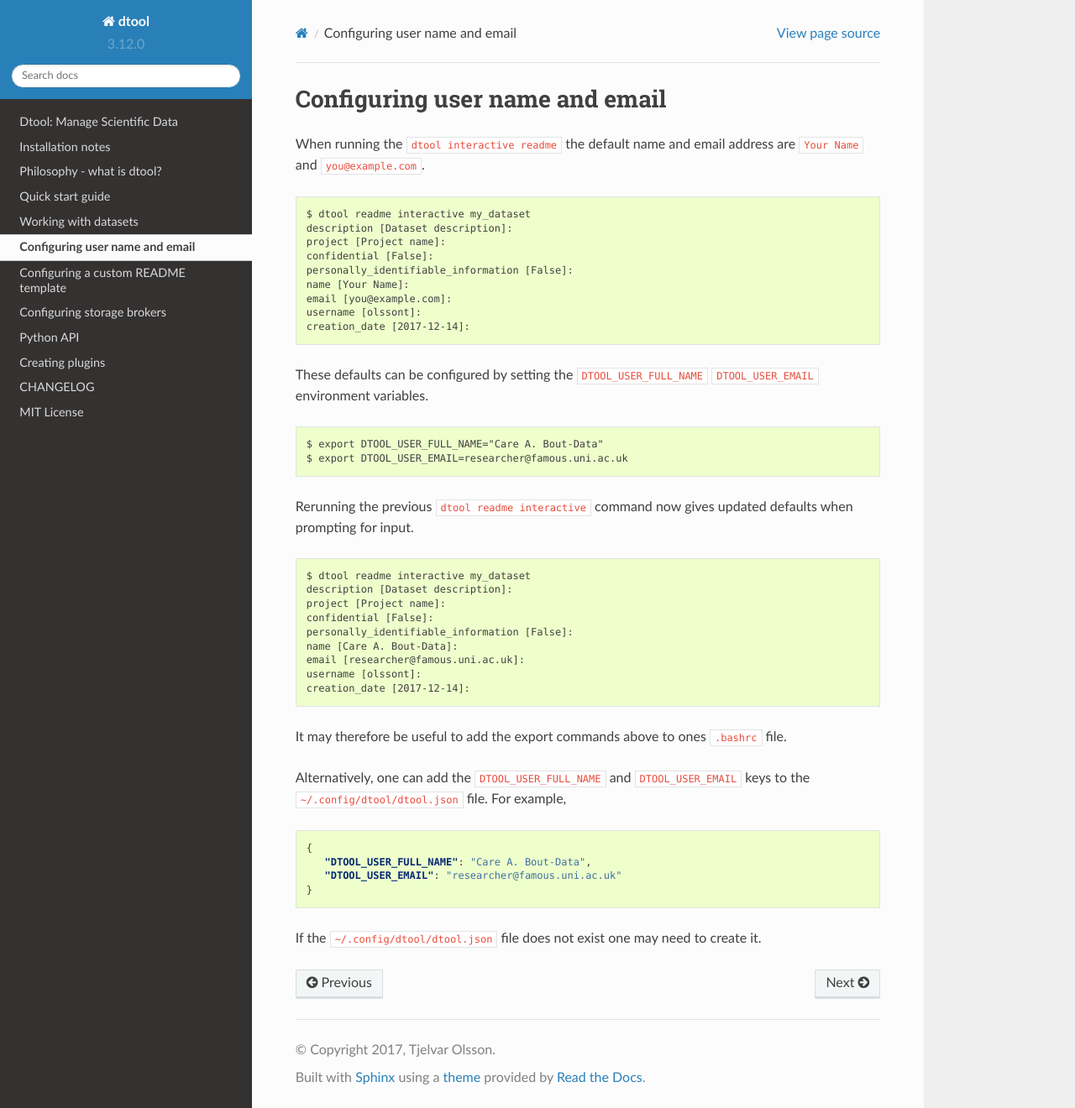
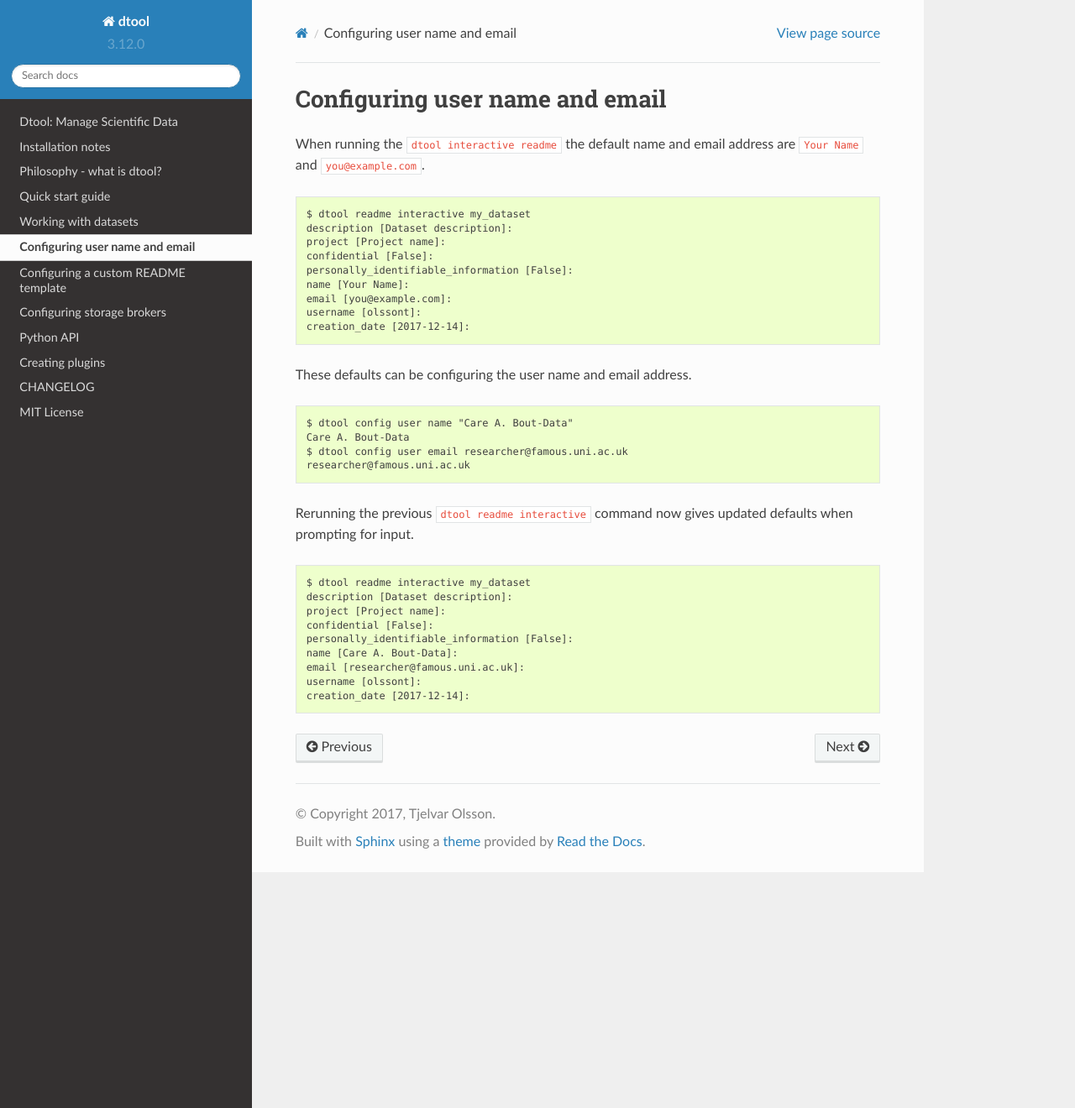
Before and after one commit to jic-dtool/dtool, a Sphinx documentation site: the page built from docs/source/configuring_user_name_and_email.rst, in a window 1280 px wide and 1320 px high. Shown: the whole window at 84% size. Built offline with Sphinx 7.4.7 and the Read the Docs theme 2.0.0, drawn with Linux system fonts in a browser that asks for light colours.

Commit message:
Update docs on how to configure the user name and email

```diff
--- a/docs/source/configuring_user_name_and_email.rst
+++ b/docs/source/configuring_user_name_and_email.rst
@@ -16,13 +16,16 @@ address are ``Your Name`` and ``you@example.com``.
     username [olssont]:
     creation_date [2017-12-14]:
 
-These defaults can be configured by setting the ``DTOOL_USER_FULL_NAME``
-``DTOOL_USER_EMAIL`` environment variables.
+These defaults can be configuring the user name and email address.
 
 ::
 
-    $ export DTOOL_USER_FULL_NAME="Care A. Bout-Data"
-    $ export DTOOL_USER_EMAIL=researcher@famous.uni.ac.uk
+    $ dtool config user name "Care A. Bout-Data"
+    Care A. Bout-Data
+    $ dtool config user email researcher@famous.uni.ac.uk
+    researcher@famous.uni.ac.uk
+
+
 
 Rerunning the previous ``dtool readme interactive`` command now gives updated
 defaults when prompting for input.
@@ -38,20 +41,3 @@ defaults when prompting for input.
     email [researcher@famous.uni.ac.uk]:
     username [olssont]:
     creation_date [2017-12-14]:
-
-It may therefore be useful to add the export commands above to ones ``.bashrc``
-file.
-
-Alternatively, one can add the ``DTOOL_USER_FULL_NAME`` and
-``DTOOL_USER_EMAIL`` keys to the ``~/.config/dtool/dtool.json`` file.  For
-example,
-
-.. code-block:: json
-
-    {
-       "DTOOL_USER_FULL_NAME": "Care A. Bout-Data",
-       "DTOOL_USER_EMAIL": "researcher@famous.uni.ac.uk"
-    }
-
-If the ``~/.config/dtool/dtool.json`` file does not exist one may need to
-create it.
```
